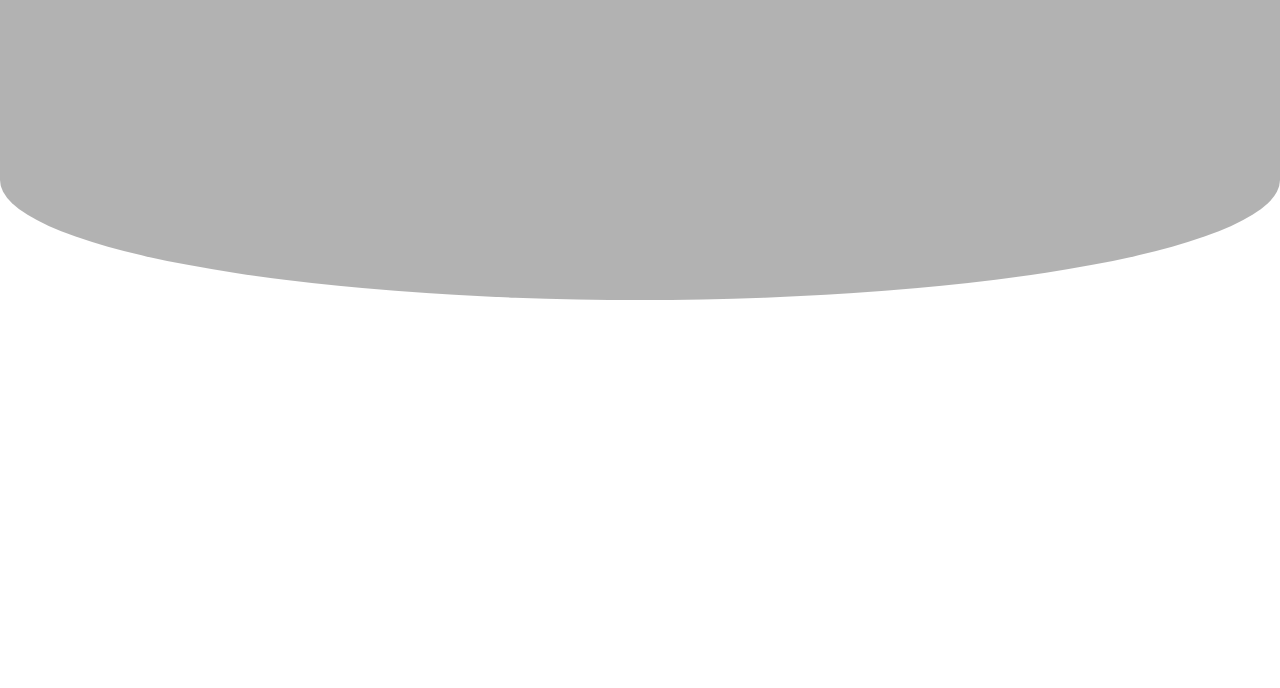
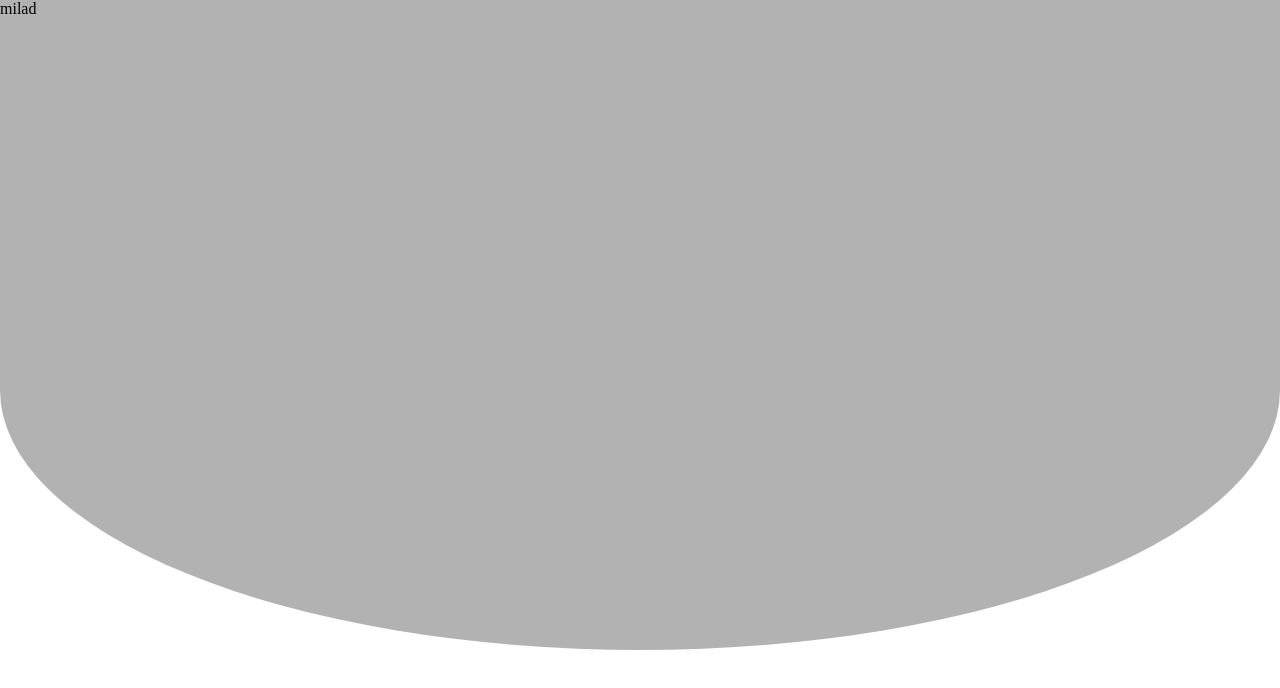
Before and after one commit to milad-heidari/react_authentication, a React (Create React App) app: page /login in a window 1280 px wide. Shown: the top 688 px of the page. Built offline with nearby package versions, Linux system fonts and the light colour scheme.

Commit message:
fix some css code

```diff
--- a/src/Authentication/Login/LoginComponent.js
+++ b/src/Authentication/Login/LoginComponent.js
@@ -3,7 +3,7 @@ import './login.css'
 function LoginComponent() {
     return (
         <div className='container'>
-
+            <p>milad</p>
         </div>
     )
 }
--- a/src/Authentication/Login/login.css
+++ b/src/Authentication/Login/login.css
@@ -9,6 +9,7 @@
     border-bottom-left-radius: 50% 40%;
     border-bottom-right-radius: 50% 40%;
 
-    height:300px;
+
+    height:650px;
     padding: 0;
 }
--- a/src/index.css
+++ b/src/index.css
@@ -1,3 +1,3 @@
-body {
+body,p {
     margin: 0;
 }
```
